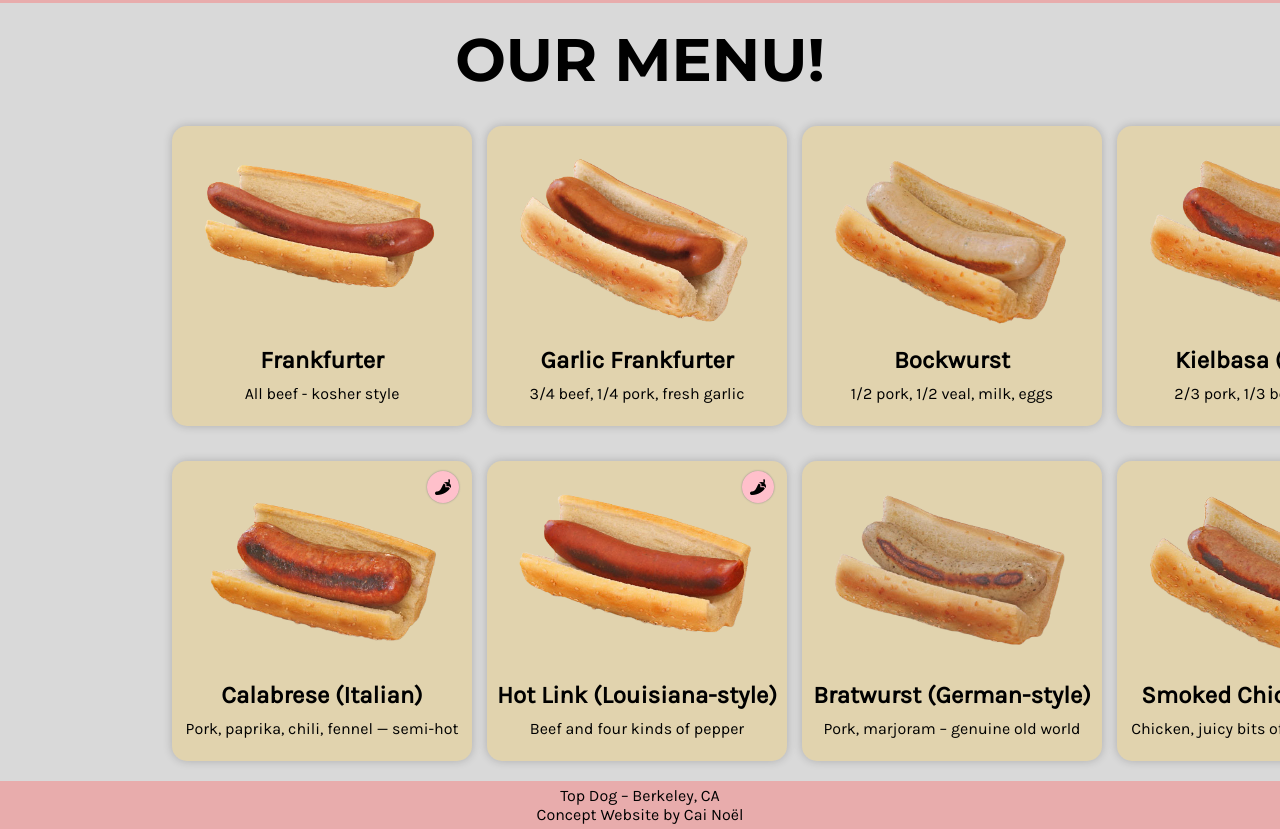
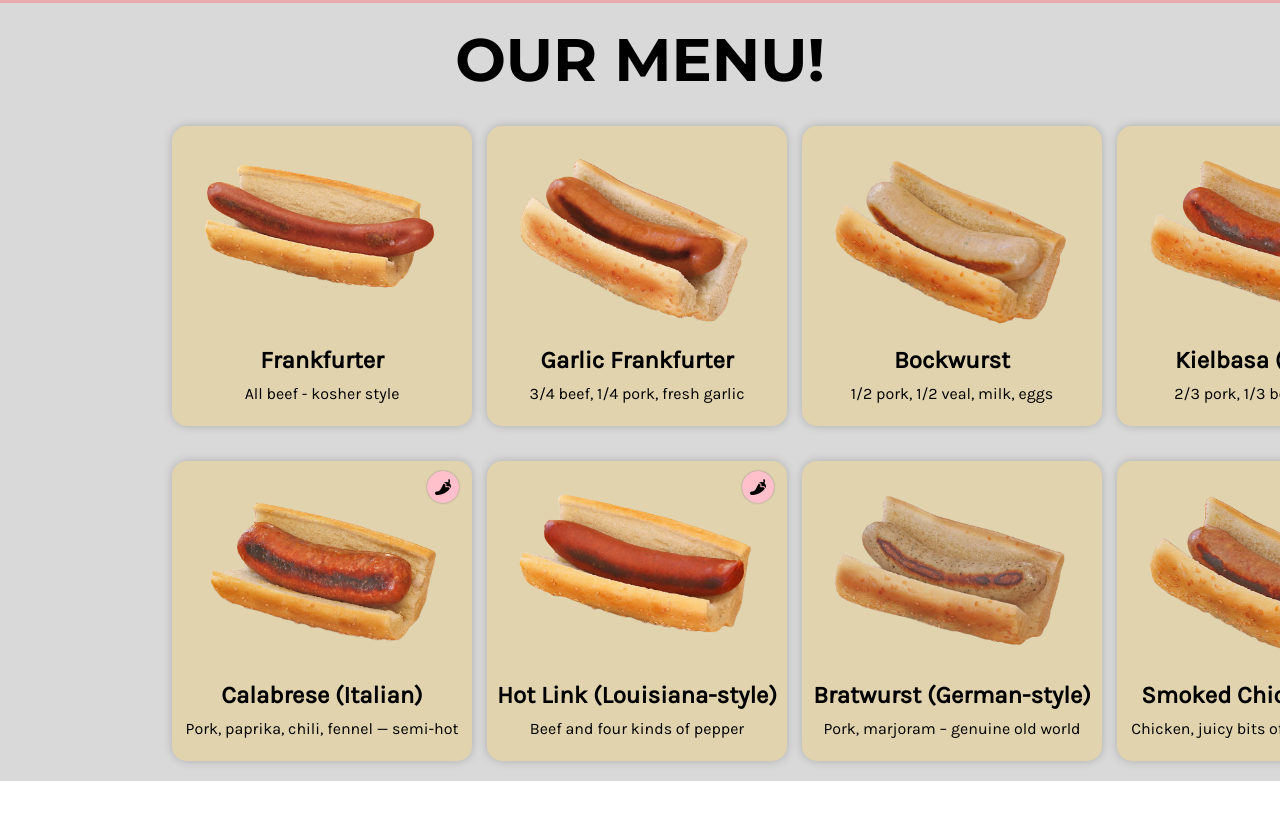
Before and after one commit to CaiNoel/CaiNoel.github.io, a plain HTML site: page midterm/index.html in a window 1280 px wide. Shown: the part 997-1826 px from the top of the page. After the commit the page ends 1778 px from the top, so only its background shows below. Drawn offline with Linux system fonts and the light colour scheme.

Commit message:
(final) – minor fixes

```diff
--- a/midterm/index.html
+++ b/midterm/index.html
@@ -138,10 +138,5 @@
         </div>
     </div>
     </section>
-
-    <footer>
-      <p>Top Dog – Berkeley, CA<p>
-      <p>Concept Website by Cai Noël</p>
-    </footer>
   </body>
 </html>
```
